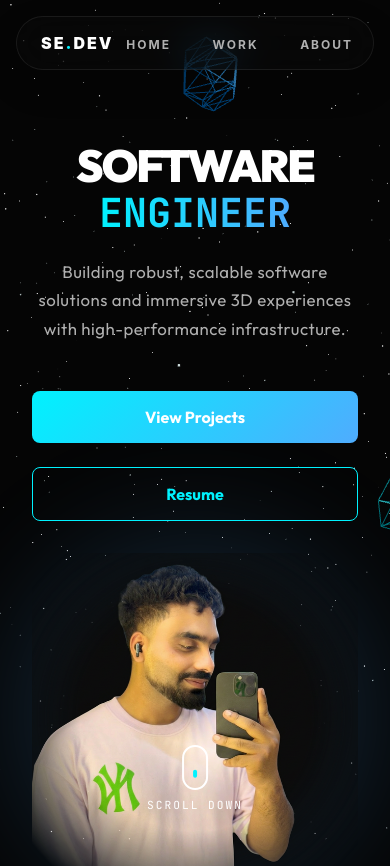
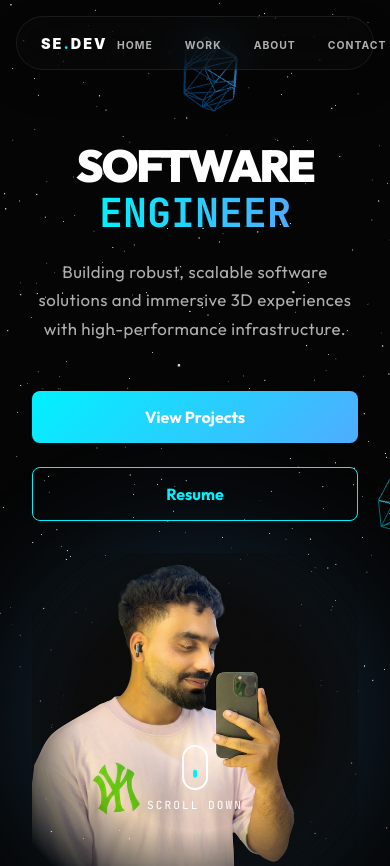
Before and after one commit to Ubaid-cyber/portfolio-3d, a React (Vite) app: page / in a window 390 px wide. Shown: the top 866 px of the page. Built offline with nearby package versions, Linux system fonts and the light colour scheme.

Commit message:
🩹 Fix: Navbar mobile overflow and padding layout

```diff
--- a/src/components/Navbar.css
+++ b/src/components/Navbar.css
@@ -102,10 +102,15 @@
     padding: 1rem 1.5rem;
   }
   .navbar-links {
-    gap: 1rem;
+    gap: 0.8rem;
+  }
+  .navbar-links a {
+    font-size: 0.65rem;
+    letter-spacing: 1px;
+    padding: 0.4rem 0.6rem;
   }
   .logo-text {
-    font-size: 1rem;
+    font-size: 0.9rem;
   }
   .nav-divider {
     display: none;
```
